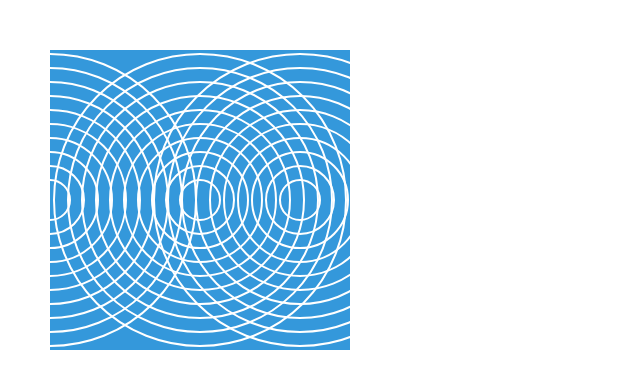
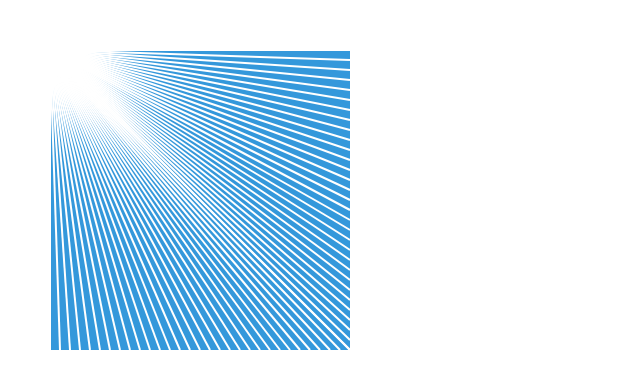
Before and after one commit to EHB-MCT/dev1-exercises-FleurVanDeVille, a plain HTML site: page index.html in a window 1280 px wide. Shown: the whole page, without its empty margins (0-640 px from the left). Drawn offline with Linux system fonts and the light colour scheme.

Commit message:
Exercise: 3-1-k: klaar

```diff
--- a/exercises/3-iteration-while/3-1-k.js
+++ b/exercises/3-iteration-while/3-1-k.js
@@ -14,9 +14,11 @@ function draw() {
 
 function drawSunBeams() {
     let i = 0;
-    while (i < 10) {
-        Utils.drawLine(50, 50, 350, 50 + (i * ));
-        Utils.drawLine();
-        i = i + 10;
+    let step = 10;
+    let amount = 310 / step;
+    while (i < amount) {
+        Utils.drawLine(50, 50, 350, 50 + (i * step));
+        Utils.drawLine(50, 50, 50 + (i * step), 350);
+        i ++;
     }
 }
--- a/index.html
+++ b/index.html
@@ -1,7 +1,7 @@
 <html>
 
 <head>
-    <script src="exercises/3-iteration-while/3-1-j.js" type="module"></script>
+    <script src="exercises/3-iteration-while/3-1-k.js" type="module"></script>
     <link rel="stylesheet" type="text/css" href="styles/index.css" />
 </head>
 
```
